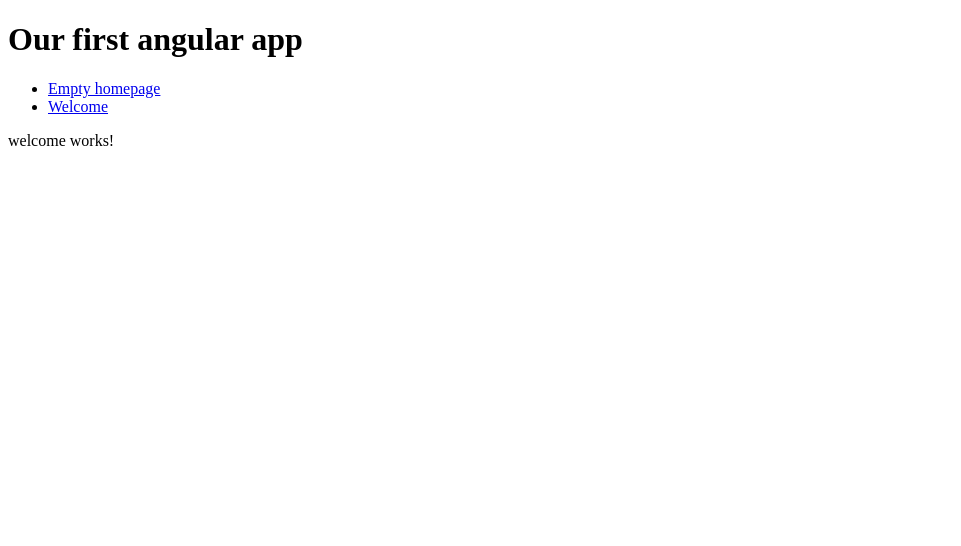
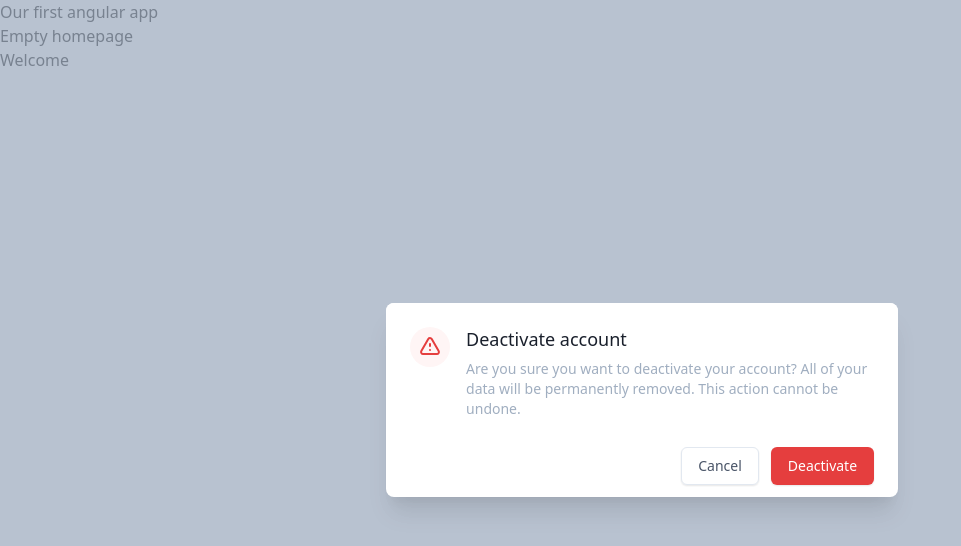
Before and after one commit to rebelchris/angular-starter-demo, an Angular app: page /welcome in a window 1280 px wide. Shown: the top 546 px of the page, without its empty margins (0-961 px from the left). Built offline with nearby package versions, Linux system fonts and the light colour scheme.

Commit message:
Added Tailwind css

```diff
--- a/angular.json
+++ b/angular.json
@@ -15,8 +15,9 @@
       "prefix": "app",
       "architect": {
         "build": {
-          "builder": "@angular-devkit/build-angular:browser",
+          "builder": "ngx-build-plus:browser",
           "options": {
+            "extraWebpackConfig": "webpack.config.js",
             "outputPath": "dist/angular-app",
             "index": "src/index.html",
             "main": "src/main.ts",
@@ -64,8 +65,9 @@
           }
         },
         "serve": {
-          "builder": "@angular-devkit/build-angular:dev-server",
+          "builder": "ngx-build-plus:dev-server",
           "options": {
+            "extraWebpackConfig": "webpack.config.js",
             "browserTarget": "angular-app:build"
           },
           "configurations": {
--- a/src/app/welcome/welcome.component.html
+++ b/src/app/welcome/welcome.component.html
@@ -1 +1,46 @@
-<p>welcome works!</p>
+<!--
+  Tailwind UI components require Tailwind CSS v1.8 and the @tailwindcss/ui plugin.
+  Read the documentation to get started: https://tailwindui.com/documentation
+-->
+<div class="fixed z-10 inset-0 overflow-y-auto">
+  <div class="flex items-end justify-center min-h-screen pt-4 px-4 pb-20 text-center sm:block sm:p-0">
+    <div class="fixed inset-0 transition-opacity">
+      <div class="absolute inset-0 bg-gray-500 opacity-75"></div>
+    </div>
+    <span class="hidden sm:inline-block sm:align-middle sm:h-screen"></span>&#8203;
+    <div class="inline-block align-bottom bg-white rounded-lg text-left overflow-hidden shadow-xl transform transition-all sm:my-8 sm:align-middle sm:max-w-lg sm:w-full" role="dialog" aria-modal="true" aria-labelledby="modal-headline">
+      <div class="bg-white px-4 pt-5 pb-4 sm:p-6 sm:pb-4">
+        <div class="sm:flex sm:items-start">
+          <div class="mx-auto flex-shrink-0 flex items-center justify-center h-12 w-12 rounded-full bg-red-100 sm:mx-0 sm:h-10 sm:w-10">
+            <!-- Heroicon name: exclamation -->
+            <svg class="h-6 w-6 text-red-600" xmlns="http://www.w3.org/2000/svg" fill="none" viewBox="0 0 24 24" stroke="currentColor">
+              <path stroke-linecap="round" stroke-linejoin="round" stroke-width="2" d="M12 9v2m0 4h.01m-6.938 4h13.856c1.54 0 2.502-1.667 1.732-3L13.732 4c-.77-1.333-2.694-1.333-3.464 0L3.34 16c-.77 1.333.192 3 1.732 3z" />
+            </svg>
+          </div>
+          <div class="mt-3 text-center sm:mt-0 sm:ml-4 sm:text-left">
+            <h3 class="text-lg leading-6 font-medium text-gray-900" id="modal-headline">
+              Deactivate account
+            </h3>
+            <div class="mt-2">
+              <p class="text-sm leading-5 text-gray-500">
+                Are you sure you want to deactivate your account? All of your data will be permanently removed. This action cannot be undone.
+              </p>
+            </div>
+          </div>
+        </div>
+      </div>
+      <div class="bg-gray-50 px-4 py-3 sm:px-6 sm:flex sm:flex-row-reverse">
+        <span class="flex w-full rounded-md shadow-sm sm:ml-3 sm:w-auto">
+          <button type="button" class="inline-flex justify-center w-full rounded-md border border-transparent px-4 py-2 bg-red-600 text-base leading-6 font-medium text-white shadow-sm hover:bg-red-500 focus:outline-none focus:border-red-700 focus:shadow-outline-red transition ease-in-out duration-150 sm:text-sm sm:leading-5">
+            Deactivate
+          </button>
+        </span>
+        <span class="mt-3 flex w-full rounded-md shadow-sm sm:mt-0 sm:w-auto">
+          <button type="button" class="inline-flex justify-center w-full rounded-md border border-gray-300 px-4 py-2 bg-white text-base leading-6 font-medium text-gray-700 shadow-sm hover:text-gray-500 focus:outline-none focus:border-blue-300 focus:shadow-outline-blue transition ease-in-out duration-150 sm:text-sm sm:leading-5">
+            Cancel
+          </button>
+        </span>
+      </div>
+    </div>
+  </div>
+</div>
--- a/src/styles.scss
+++ b/src/styles.scss
@@ -1 +1,4 @@
 /* You can add global styles to this file, and also import other style files */
+@import 'tailwindcss/base';
+@import 'tailwindcss/components';
+@import 'tailwindcss/utilities';
--- /dev/null
+++ b/tailwind.config.js
@@ -0,0 +1,12 @@
+module.exports = {
+  future: {
+    // removeDeprecatedGapUtilities: true,
+    // purgeLayersByDefault: true,
+  },
+  purge: [],
+  theme: {
+    extend: {},
+  },
+  variants: {},
+  plugins: [],
+}
--- /dev/null
+++ b/webpack.config.js
@@ -0,0 +1,21 @@
+module.exports = {
+    module: {
+        rules: [
+        {
+            test: /\.scss$/,
+            loader: 'postcss-loader',
+            options: {
+            postcssOptions: {
+                ident: 'postcss',
+                syntax: 'postcss-scss',
+                plugins: [
+                require('postcss-import'),
+                require('tailwindcss'),
+                require('autoprefixer'),
+                ],
+            },
+            },
+        },
+        ],
+    },
+};
```
Also changed, not shown: package.json (+6 -1 lines), 1 other file (tests, documents, lock files or other folders).
